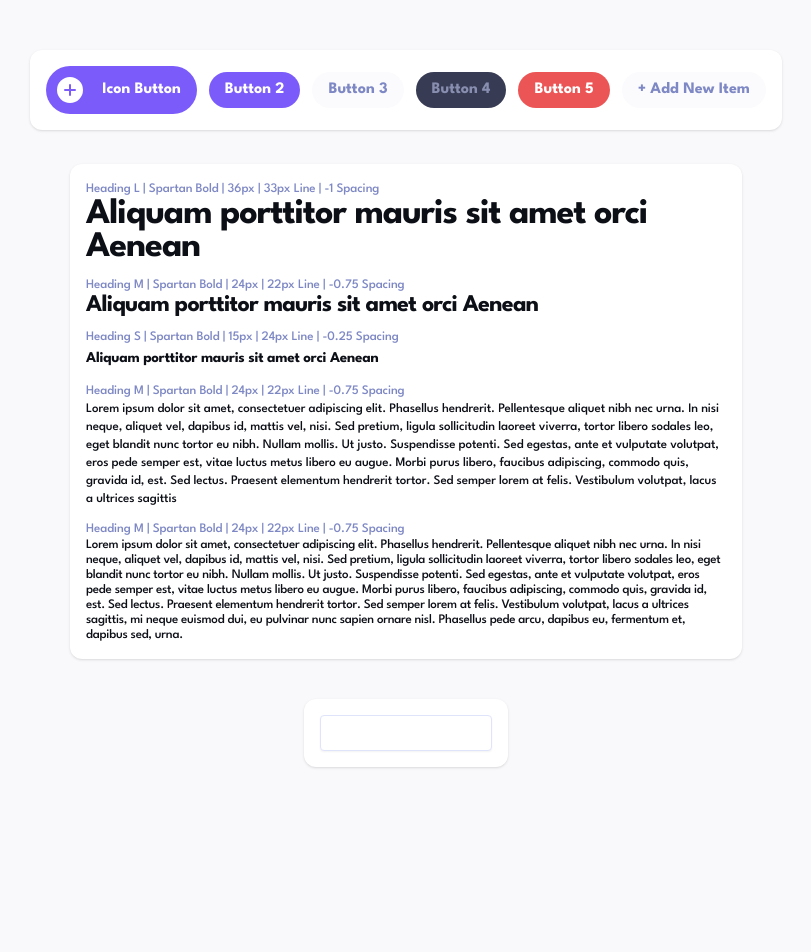
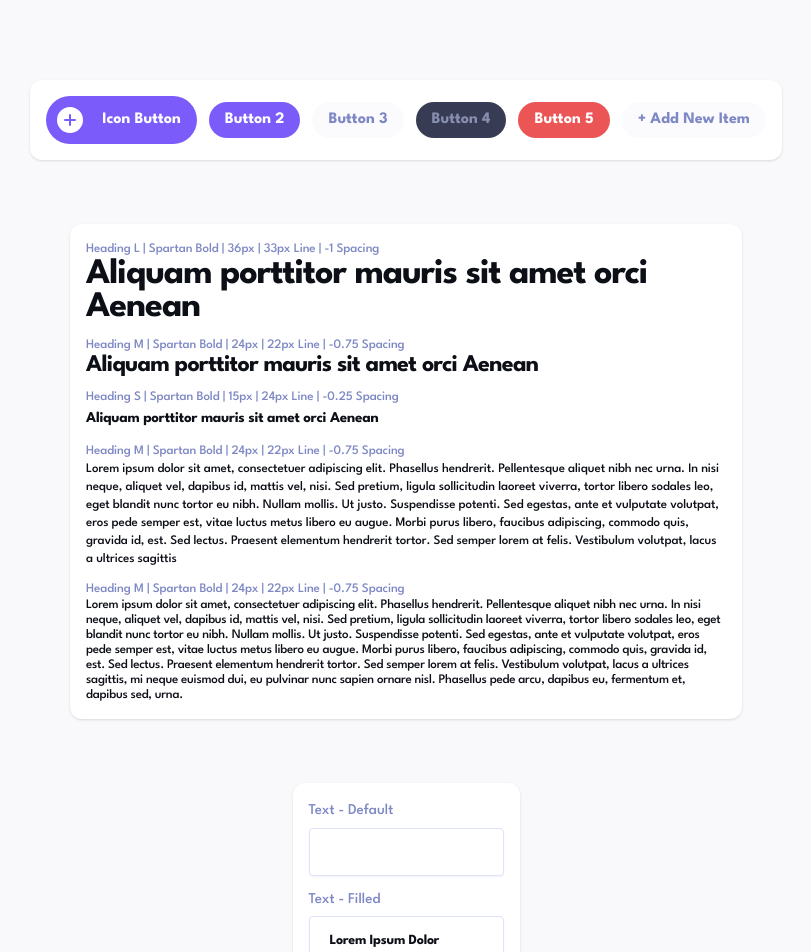
Before and after one commit to kobyrthr/invoice, a Next.js app: page / in a window 1280 px wide. Shown: the top 952 px of the page, without its empty margins (234-1045 px from the left). Before the commit the page ends 823 px from the top, so only its background shows below. Built offline with nearby package versions, Linux system fonts and the light colour scheme.

Commit message:
Add input component

```diff
--- a/package.json
+++ b/package.json
@@ -10,6 +10,7 @@
   },
   "dependencies": {
     "@phosphor-icons/react": "^2.1.7",
+    "@radix-ui/react-label": "^2.1.2",
     "@radix-ui/react-slot": "^1.1.2",
     "class-variance-authority": "^0.7.1",
     "clsx": "^2.1.1",
--- a/src/app/page.tsx
+++ b/src/app/page.tsx
@@ -2,12 +2,13 @@
 import { Button } from "@/components/ui/button";
 import { Card, CardContent } from "@/components/ui/card";
 import { Input } from "@/components/ui/input";
+import { Label } from "@/components/ui/label";
 import { Typography } from "@/components/ui/typography";
 import { PlusCircle } from "@phosphor-icons/react";
 
 export default function Home() {
   return (
-    <div className="grid grid-rows-[20px_1fr_20px] bg-background items-center justify-items-center min-h-screen p-8 pb-20 gap-16 sm:p-20 font-spartan">
+    <div className="grid  bg-background items-center justify-items-center size-full p-8 pb-20 gap-16 sm:p-20 font-spartan">
       <Card className="border-0 overflow-hidden">
         <CardContent className="flex items-center gap-3 p-4">
           <Button variant="primary" className="h-fit gap-4 p-2 pr-4" IconLeft={() => <PlusCircle height={24} width={24} weight="fill" className="text-white min-h-8 min-w-8" />}>Icon Button</Button>
@@ -62,8 +63,27 @@ export default function Home() {
 
       <Card className="border-0 overflow-hidden">
         <CardContent className="flex flex-col gap-3 p-4 max-w-2xl">
-          <div className="flex flex-col">
-            <Input />
+          <div className="flex flex-col gap-1.5">
+            <Label htmlFor="input-1" variant="form-label">
+              Text - Default
+            </Label>
+            <Input id="input-1" />
+          </div>
+
+          <div className="flex flex-col gap-1.5">
+            <Label htmlFor="input-1" variant="form-label">
+              Text - Filled
+            </Label>
+            <Input id="input-1" defaultValue="Lorem Ipsum Dolor" />
+          </div>
+
+
+
+          <div className="flex flex-col gap-1.5">
+            <Label htmlFor="input-1" variant="form-label">
+              Text - Active
+            </Label>
+            <Input id="input-1" defaultValue="Currently Typing" className="border-color-02" />
           </div>
 
         </CardContent>
--- a/src/components/ui/input.tsx
+++ b/src/components/ui/input.tsx
@@ -8,7 +8,7 @@ const Input = React.forwardRef<HTMLInputElement, React.ComponentProps<"input">>(
       <input
         type={type}
         className={cn(
-          "flex h-9 w-full rounded-md bg-white px-3 py-1 text-base shadow-sm transition-colors file:border-0 file:bg-transparent file:text-sm file:font-medium file:text-foreground placeholder:text-muted-foreground disabled:cursor-not-allowed disabled:opacity-50 md:text-sm text-color-08 border border-color-05",
+          "flex h-12 w-full rounded-md bg-white px-5 py-3.5 text-[15px] font-bold tracking-[-0.25px] shadow-sm transition-colors file:border-0 file:bg-transparent file:text-sm file:font-medium file:text-foreground placeholder:text-muted-foreground disabled:cursor-not-allowed disabled:opacity-50 md:text-sm text-color-08 border border-color-05 focus-visible:!border-color-02 focus-visible:outline-none",
           className
         )}
         ref={ref}
--- /dev/null
+++ b/src/components/ui/label.tsx
@@ -0,0 +1,33 @@
+"use client"
+
+import * as React from "react"
+import * as LabelPrimitive from "@radix-ui/react-label"
+import { cva, type VariantProps } from "class-variance-authority"
+
+import { cn } from "@/lib/utils"
+
+const labelVariants = cva(
+  "text-sm font-medium leading-none peer-disabled:cursor-not-allowed peer-disabled:opacity-70", {
+  variants: {
+    variant: {
+      default: "",
+      "form-label": "!text-color-07 font-medium text-[15px]",
+    },
+  },
+}
+)
+
+const Label = React.forwardRef<
+  React.ElementRef<typeof LabelPrimitive.Root>,
+  React.ComponentPropsWithoutRef<typeof LabelPrimitive.Root> &
+  VariantProps<typeof labelVariants>
+>(({ className, variant, ...props }, ref) => (
+  <LabelPrimitive.Root
+    ref={ref}
+    className={cn(labelVariants({ variant }), className)}
+    {...props}
+  />
+))
+Label.displayName = LabelPrimitive.Root.displayName
+
+export { Label }
```
Also changed, not shown: 1 other file (tests, documents, lock files or other folders).
